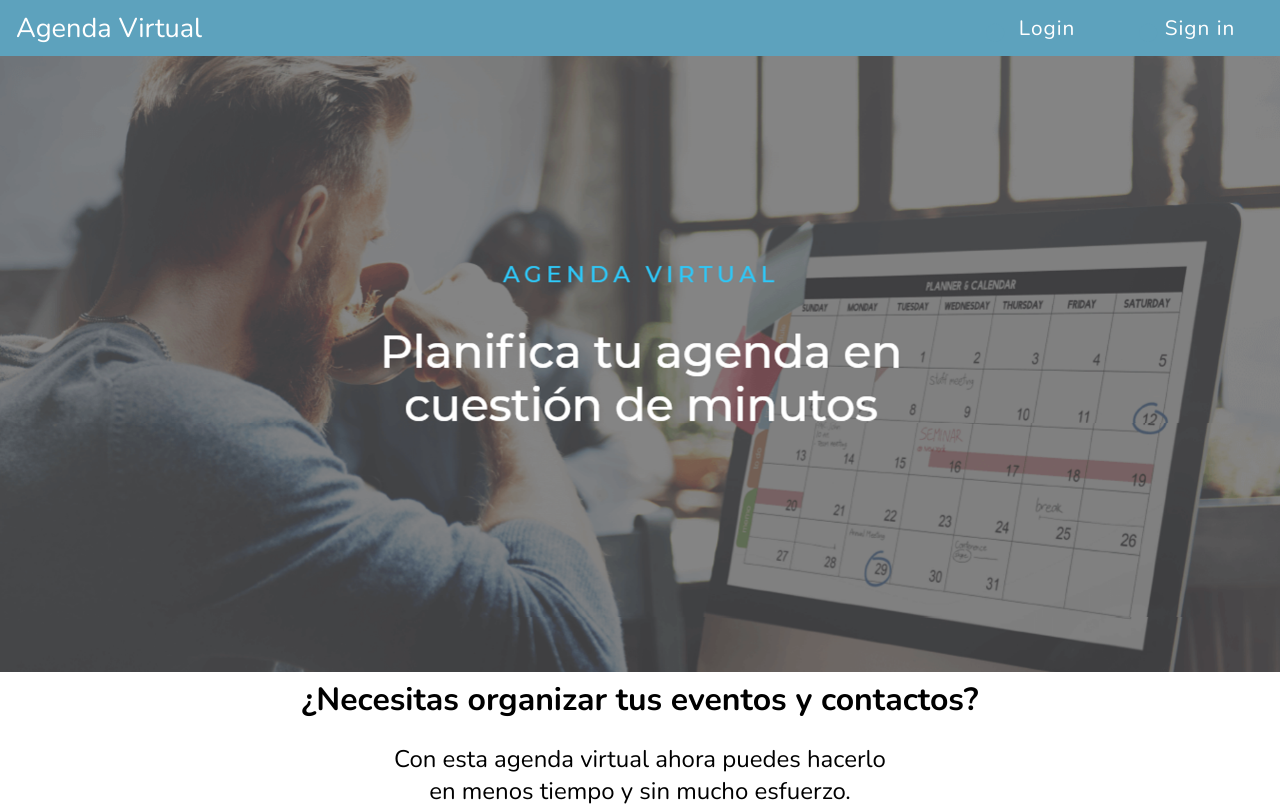
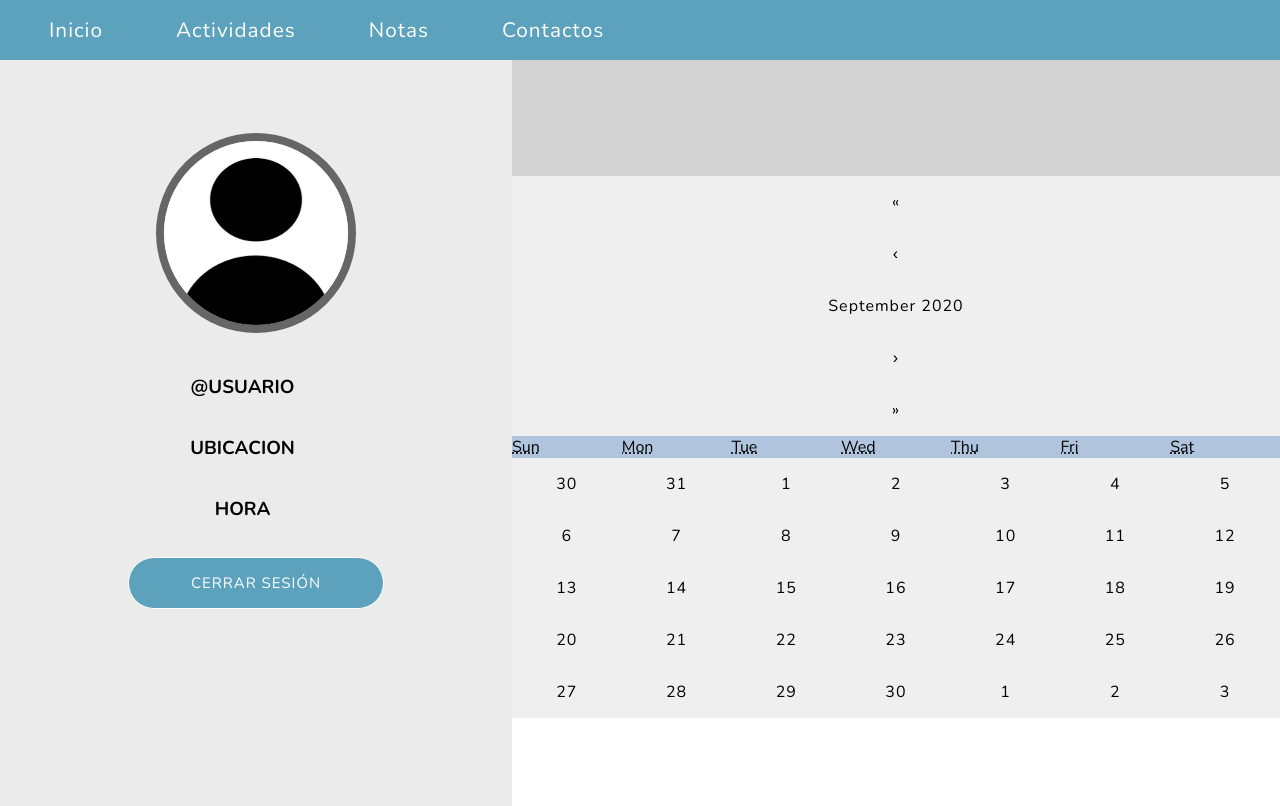
Before and after one commit to stephmartinezh/Agenda_ProyectoUX, a React (Create React App) app in the folder agenda/: page /Inicio in a window 1280 px wide. Shown: the top 806 px of the page. Built offline with nearby package versions, Linux system fonts and the light colour scheme; no server answers.

Commit message:
Trabajo recuperado completo

```diff
--- a/agenda/src/App.js
+++ b/agenda/src/App.js
@@ -83,11 +83,7 @@ function App() {
 
   return (
     <div className="App">
-      {user ?(
-        <PaginaInicio
-        />
-      ) : (
-        <Login
+        <Routes
         email={email}
         setEmail={setEmail}
         password={password}
@@ -99,7 +95,6 @@ function App() {
         emailError={emailError}
         passwordError={passwordError}
         />
-      )}
     </div>
   );
 }
--- a/agenda/src/Routes.js
+++ b/agenda/src/Routes.js
@@ -1,6 +1,6 @@
 import React from 'react';
 import {Switch, Route} from 'react-router-dom';
-import LoginContainer from './componentes/Login/Login';
+import LoginContainer from './componentes/Containers/LoginContainer';
 import Principal from './componentes/paginaPrincipal/paginaPrincipal';
 import Inicio from './componentes/PaginaInicio/paginaInicio';
 import Actividades from './componentes/Actividades/actividades';
@@ -10,7 +10,7 @@ const Routes = () => {
         <Switch>
             <Route exact path='/' component = {Principal}/>
             <Route exact path='/login' component={LoginContainer}/>
-            <Route exact path='/inicio' component = {Inicio}/>
+            <Route exact path='/Inicio' component = {Inicio}/>
             <Route exact path='/actividades' component = {Actividades}/>
         </Switch>
     );
--- a/agenda/src/componentes/Actividades/actividades.js
+++ b/agenda/src/componentes/Actividades/actividades.js
@@ -8,7 +8,7 @@ const Actividades = () => {
                 <div className="actividades-barra">
                     <div className="paginaPrincipal-navigation-items">
                         <ul>
-                            <li><button type="button" className="boton-barraInicio"><Link to={`/Inicio`}>Inicio</Link></button></li>
+                            <li><button type="button" className="boton-barraInicio"><Link to={`/Inicio/`}>Inicio</Link></button></li>
                             <li><button type="button" className="boton-barraInicio"><Link to={`/actividades/`}>Actividades</Link></button></li>
                             <li><button type="button" className="boton-barraInicio"><a href="/">Notas</a></button></li>
                             <li><button type="button" className="boton-barraInicio"><a href="/">Contactos</a></button></li>
--- a/agenda/src/componentes/PaginaInicio/paginaInicio.css
+++ b/agenda/src/componentes/PaginaInicio/paginaInicio.css
@@ -48,6 +48,7 @@
 }
 
 .rectangulo-info{
+    float: left;
     width: 40%;
     max-width: 40%;
     height: 900px;
--- a/agenda/src/componentes/PaginaInicio/paginaInicio.js
+++ b/agenda/src/componentes/PaginaInicio/paginaInicio.js
@@ -9,7 +9,7 @@ const Inicio = () => {
                 <div className="paginaInicio-barra">
                     <div className="paginaPrincipal-navigation-items">
                         <ul>
-                            <li><button type="button" className="boton-barraInicio"><Link to={`/inicio/`}>Inicio</Link></button></li>
+                            <li><button type="button" className="boton-barraInicio"><Link to={`/Inicio/`}>Inicio</Link></button></li>
                             <li><button type="button" className="boton-barraInicio"><Link to={`/actividades/`}>Actividades</Link></button></li>
                             <li><button type="button" className="boton-barraInicio"><a href="/">Notas</a></button></li>
                             <li><button type="button" className="boton-barraInicio"><a href="/">Contactos</a></button></li>
--- a/agenda/src/index.js
+++ b/agenda/src/index.js
@@ -12,7 +12,7 @@ import {BrowserRouter} from 'react-router-dom';
 
 ReactDOM.render(
     <BrowserRouter>
-      <Principal />
+      <App />
     </BrowserRouter>
   , document.getElementById('root')
 );
```
Lines whose indentation alone changed are shown as unchanged.
